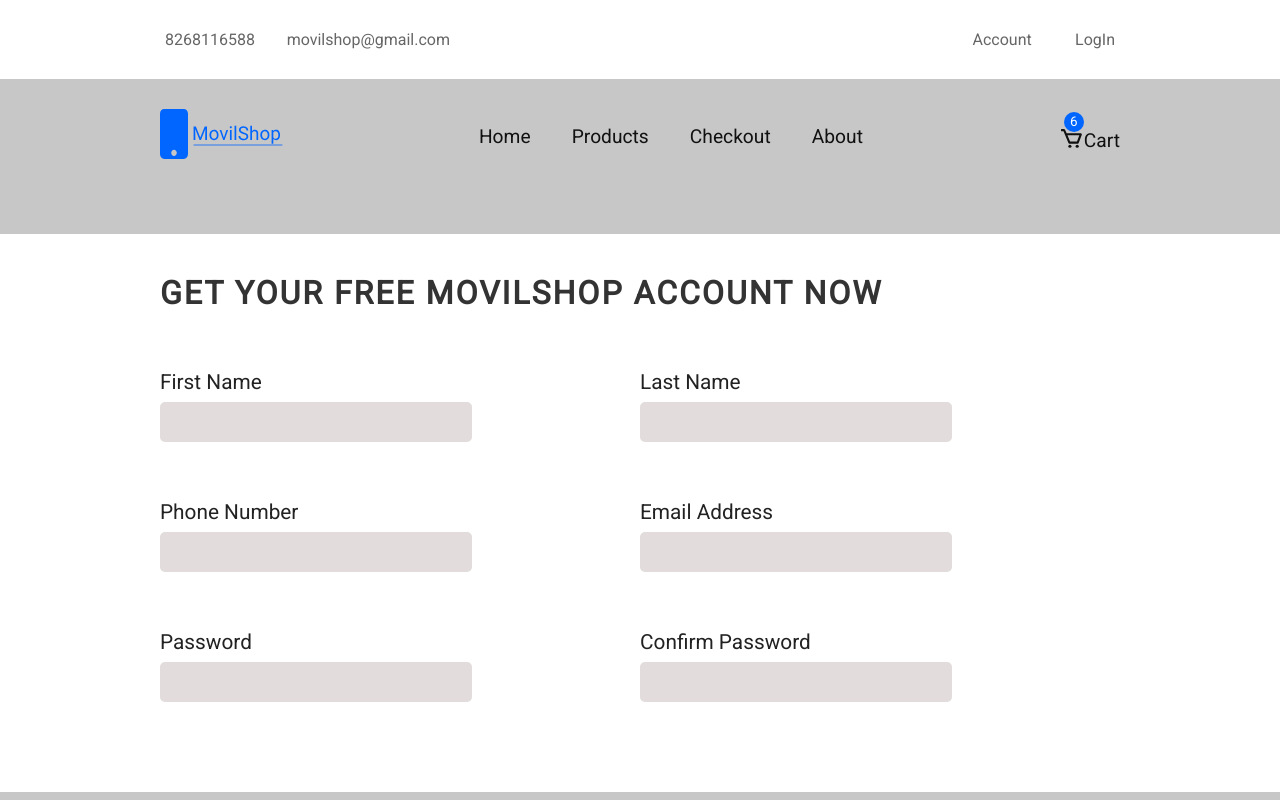
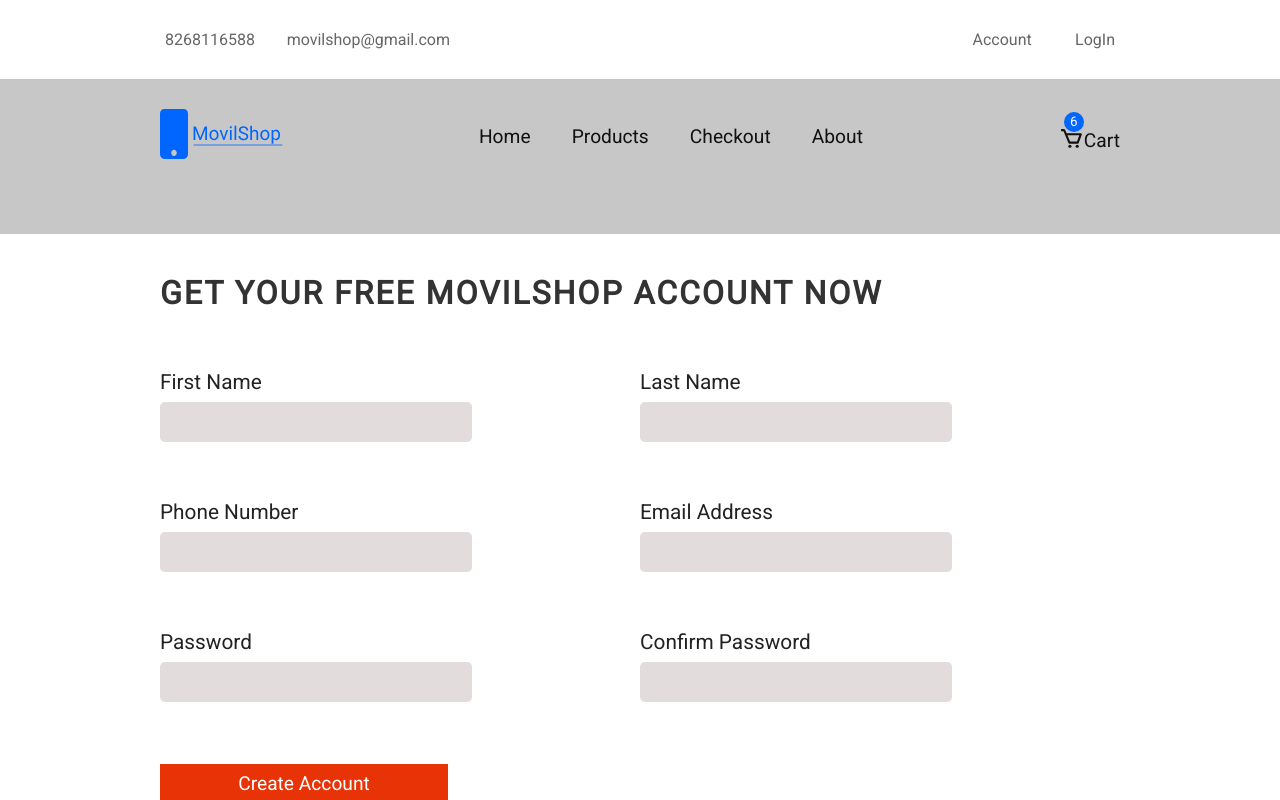
Before and after one commit to ddepu11/movil_shop_cient_side_react, a React (Create React App) app: page /sign-up in a window 1280 px wide. Shown: the top 800 px of the page. Built offline with nearby package versions, Linux system fonts and the light colour scheme; no server answers.

Commit message:
sign up button with styled

```diff
--- a/src/components/SignUp.jsx
+++ b/src/components/SignUp.jsx
@@ -43,6 +43,7 @@ const SignUp = () => {
               <input type="password" id="confirm_password" />
             </div>
           </div>
+          <button className="sign-up-btn">Create Account</button>
         </form>
       </Wrapper>
     </>
@@ -79,6 +80,14 @@ const Wrapper = styled.main`
         }
       }
     }
+    .sign-up-btn {
+      padding: 8px 10px;
+      font-size: 1.2em;
+      background-color: #e73306;
+      color: white;
+      margin-top: 12px;
+      width: 30%;
+    }
   }
 `;
 
```
